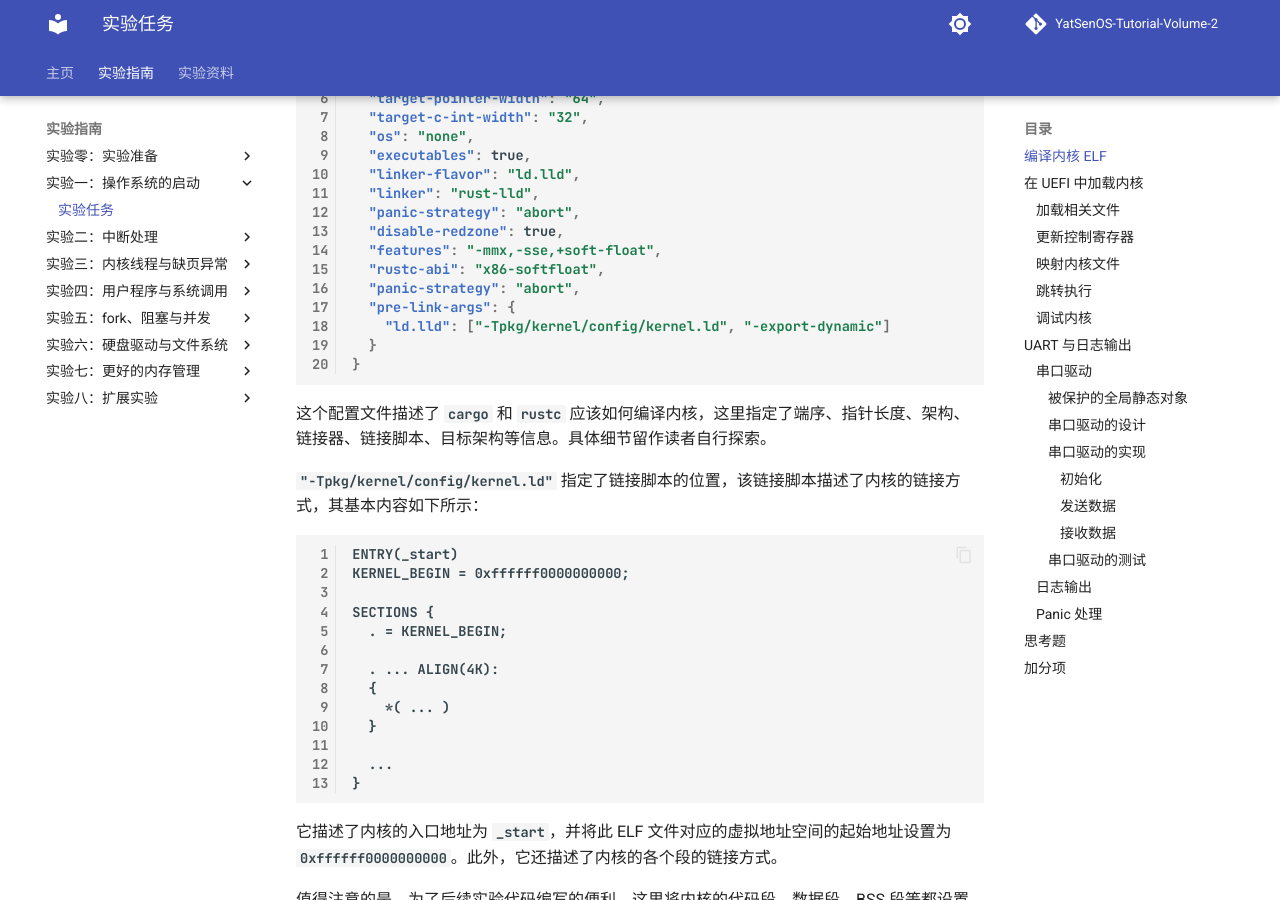
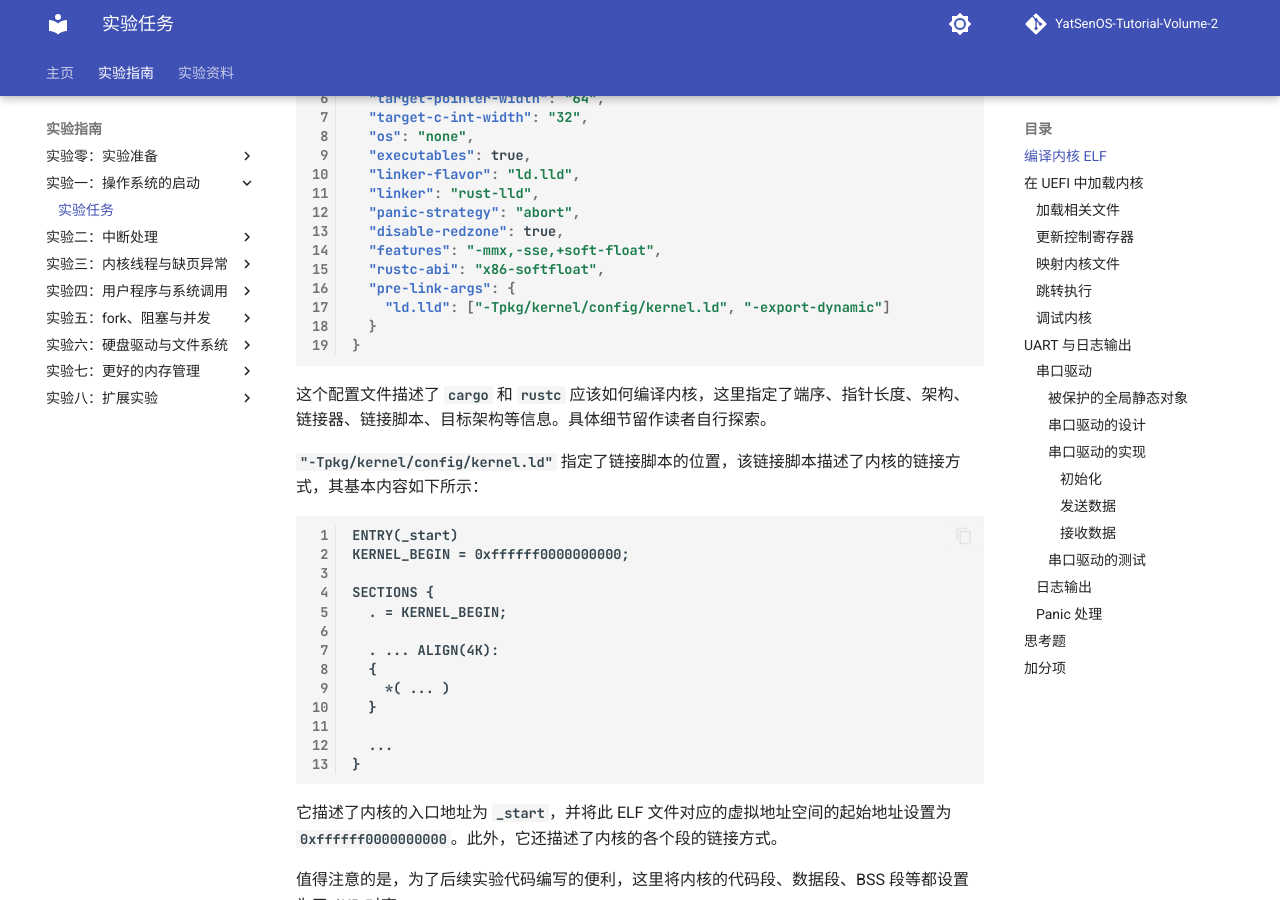
Before and after one commit to YatSenOS/YatSenOS-Tutorial-Volume-2, an MkDocs documentation site: the page built from docs/labs/0x01/tasks.md, in a window 1280 px wide and 900 px high, scrolled down 1172 px. Built offline with MkDocs 1.6.1 and Material for MkDocs 9.7.7, drawn with Linux system fonts in a browser that asks for light colours; comment, search, counter and statistics services are not loaded.

Commit message:
fix: remove duplicate object key (#45)
Co-authored-by: GZTime <Time.GZ@outlook.com>

```diff
--- a/docs/labs/0x01/tasks.md
+++ b/docs/labs/0x01/tasks.md
@@ -48,7 +48,6 @@
   "disable-redzone": true,
   "features": "-mmx,-sse,+soft-float",
   "rustc-abi": "x86-softfloat",
-  "panic-strategy": "abort",
   "pre-link-args": {
     "ld.lld": ["-Tpkg/kernel/config/kernel.ld", "-export-dynamic"]
   }
```
Also changed, not shown: 1 other file.
